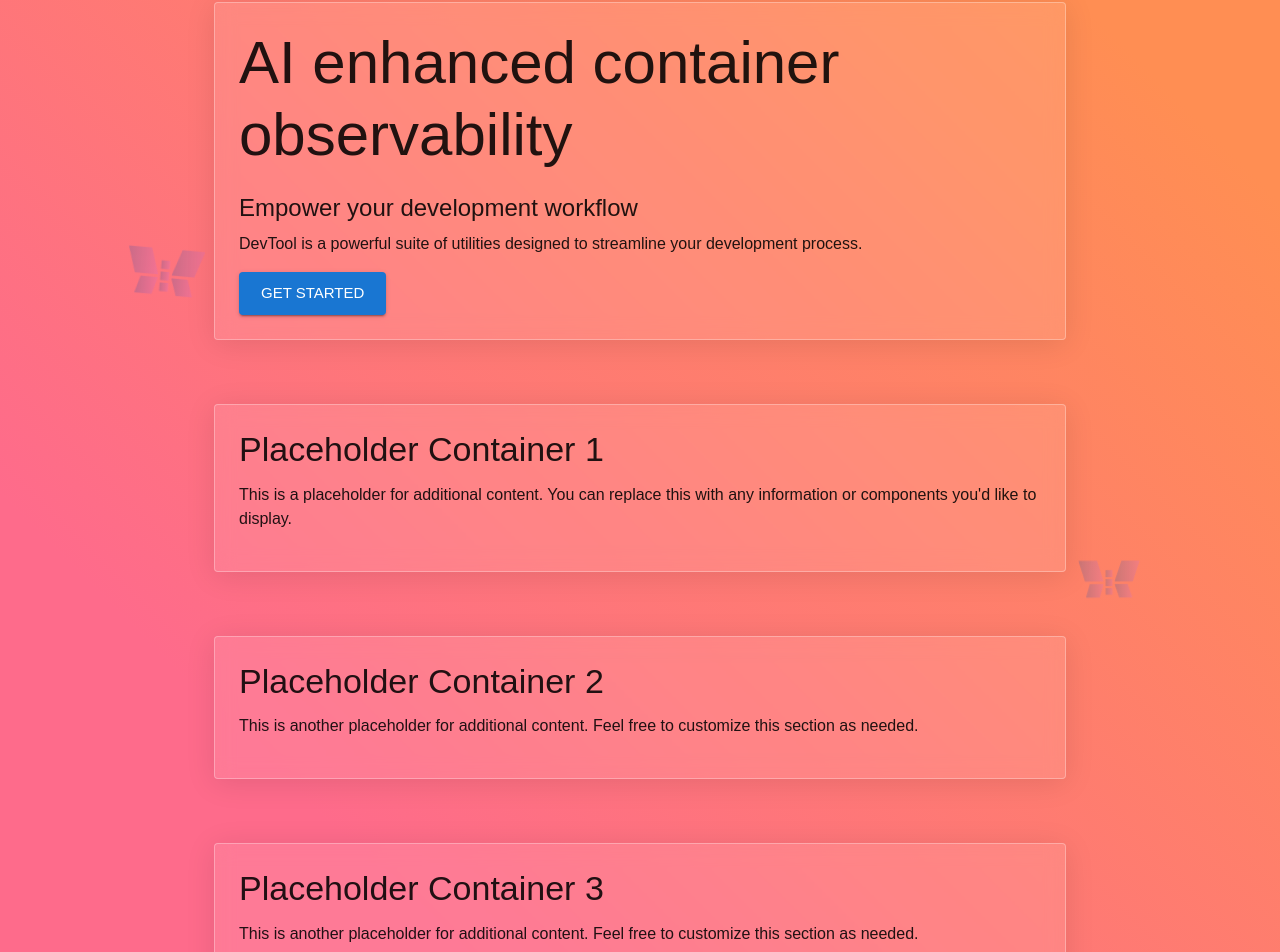
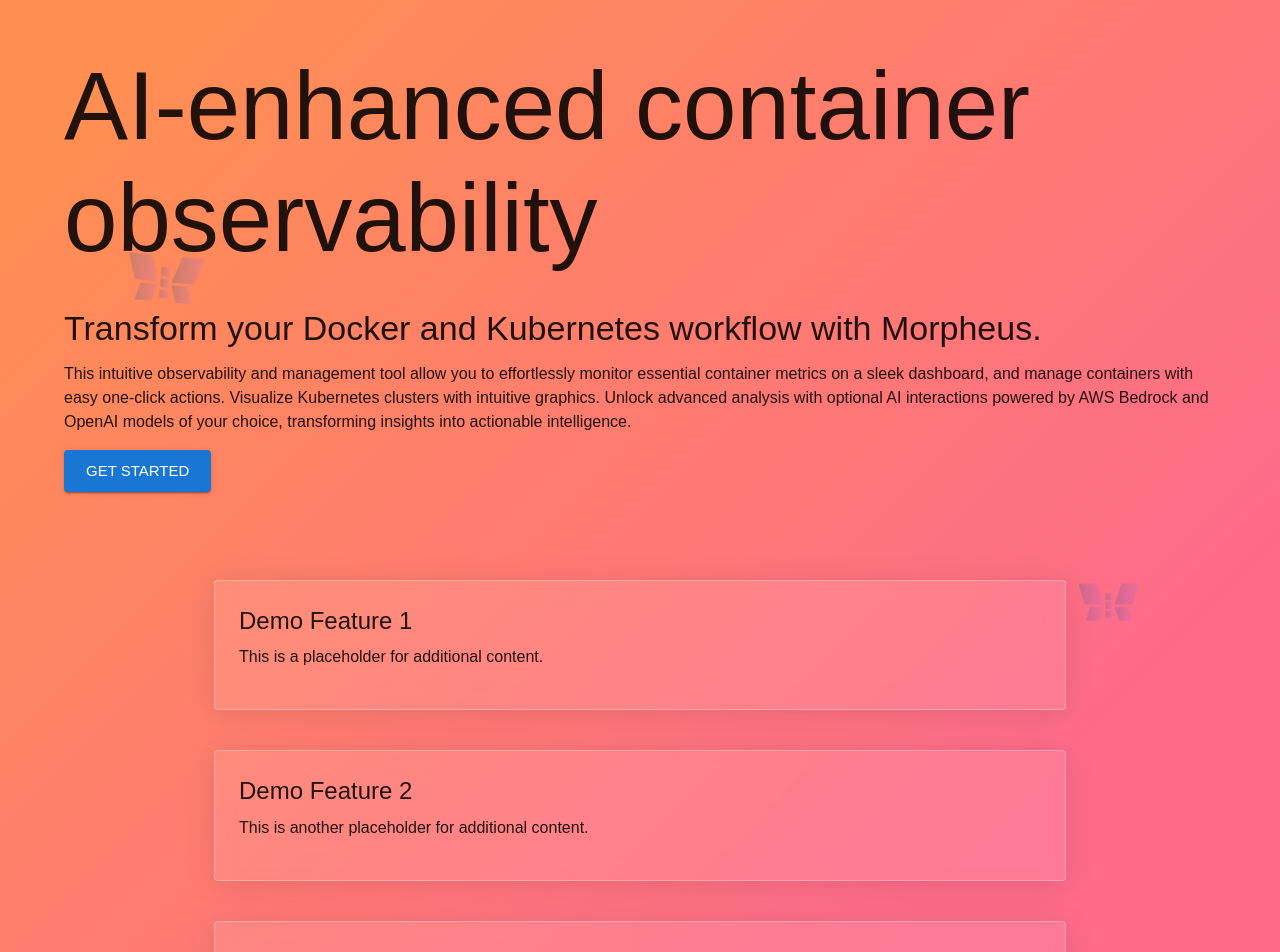
Before and after one commit to oslabs-beta/MorpheusLanding, a React (Vite) app: page / in a window 1280 px wide. Shown: the part 62-1014 px from the top of the page. Built offline with nearby package versions, Linux system fonts and the light colour scheme.

Commit message:
No container for Home

```diff
--- a/src/App.jsx
+++ b/src/App.jsx
@@ -12,6 +12,7 @@
 import { createTheme, ThemeProvider } from '@mui/material/styles';
 import CssBaseline from '@mui/material/CssBaseline';
 import { alpha } from '@mui/material/styles';
+// import { useRef } from 'react';
 
 const theme = createTheme({
   typography: {
@@ -46,7 +47,7 @@
 }));
 
 const GradientBackground = styled(Box)({
-  background: 'linear-gradient(45deg, #FE6B8B 30%, #FF8E53 90%)',
+  background: 'linear-gradient(-45deg, #FE6B8B 30%, #FF8E53 90%)',
   minHeight: '100vh',
   display: 'flex',
   flexDirection: 'column',
@@ -74,6 +75,17 @@
 });
 
 function App() {
+  // const demoRef = useRef(null);
+
+  // const scrollToDemo = (event) => {
+  //   event.preventDefault();
+  //   const yOffset = -80; // Adjust this value based on your navbar height
+  //   const element = demoRef.current;
+  //   const y =
+  //     element.getBoundingClientRect().top + window.pageYOffset + yOffset;
+  //   window.scrollTo({ top: y, behavior: 'smooth' });
+  // };
+
   return (
     <ThemeProvider theme={theme}>
       <CssBaseline />
@@ -112,72 +124,86 @@
             <Typography variant='h6' component='div' sx={{ flexGrow: 1 }}>
               morpheus
             </Typography>
+            <Button color='inherit' href='#'>
+              Home
+            </Button>
+            <Button color='inherit' href='#demo'>
+              Demo
+            </Button>
             <Button color='inherit' href='#about'>
               About
             </Button>
           </Toolbar>
         </TransparentAppBar>
 
-        <Container maxWidth='md' sx={{ mt: 8, mb: 8 }}>
-          <GlassyBox>
-            <Typography variant='h2' component='h1' gutterBottom>
-              AI enhanced container observability
+        <Container maxWidth='lg' sx={{ mt: 14, mb: 11 }}>
+          {/* <GlassyBox> */}
+          <Typography variant='h1' component='h1' gutterBottom>
+            {/* Chrysalis to Clarity <br /> */}
+            AI-enhanced container observability
           </Typography>
-            <Typography variant='h5' component='h2' gutterBottom>
-              Empower your development workflow
+          <Typography variant='h4' component='h2' gutterBottom>
+            Transform your Docker and Kubernetes workflow with Morpheus.
           </Typography>
           <Typography variant='body1' paragraph>
-              DevTool is a powerful suite of utilities designed to streamline
-              your development process.
+            This intuitive observability and management tool allow you to
+            effortlessly monitor essential container metrics on a sleek
+            dashboard, and manage containers with easy one-click actions.
+            Visualize Kubernetes clusters with intuitive graphics. Unlock
+            advanced analysis with optional AI interactions powered by AWS
+            Bedrock and OpenAI models of your choice, transforming insights into
+            actionable intelligence.
           </Typography>
           <Button variant='contained' color='primary' size='large'>
             Get Started
           </Button>
-          </GlassyBox>
+          {/* </GlassyBox> */}
         </Container>
 
         {/* placeholder for demo */}
-        <Container maxWidth='md' sx={{ mb: 8 }}>
+        <Container
+          Container
+          id='demo'
+          maxWidth='md'
+          sx={{ mb: 5, scrollMarginTop: '80px' }}
+        >
           <GlassyBox>
-            <Typography variant='h4' component='h2' gutterBottom>
-              Placeholder Container 1
+            <Typography variant='h5' component='h2' gutterBottom>
+              Demo Feature 1
             </Typography>
             <Typography variant='body1' paragraph>
-              This is a placeholder for additional content. You can replace this
-              with any information or components you'd like to display.
+              This is a placeholder for additional content.
             </Typography>
           </GlassyBox>
         </Container>
 
         {/* placeholder for demo */}
-        <Container maxWidth='md' sx={{ mb: 8 }}>
+        <Container maxWidth='md' sx={{ mb: 5 }}>
           <GlassyBox>
-            <Typography variant='h4' component='h2' gutterBottom>
-              Placeholder Container 2
+            <Typography variant='h5' component='h2' gutterBottom>
+              Demo Feature 2
             </Typography>
             <Typography variant='body1' paragraph>
-              This is another placeholder for additional content. Feel free to
-              customize this section as needed.
+              This is another placeholder for additional content.
             </Typography>
           </GlassyBox>
         </Container>
 
         {/* placeholder for demo */}
-        <Container maxWidth='md' sx={{ mb: 8 }}>
+        <Container maxWidth='md' sx={{ mb: 5 }}>
           <GlassyBox>
-            <Typography variant='h4' component='h2' gutterBottom>
-              Placeholder Container 3
+            <Typography variant='h5' component='h2' gutterBottom>
+              Demo Feature 3
             </Typography>
             <Typography variant='body1' paragraph>
-              This is another placeholder for additional content. Feel free to
-              customize this section as needed.
+              This is another placeholder for additional content.
             </Typography>
           </GlassyBox>
         </Container>
 
         <Box flexGrow={1} />
 
-        <Container maxWidth='md' sx={{ mb: 8 }}>
+        <Container maxWidth='md' sx={{ mt: 5, mb: 8 }}>
           <GlassyBox id='about'>
             <Typography variant='h4' component='h2' gutterBottom>
               About DevTool
```
Lines whose indentation alone changed are shown as unchanged.
